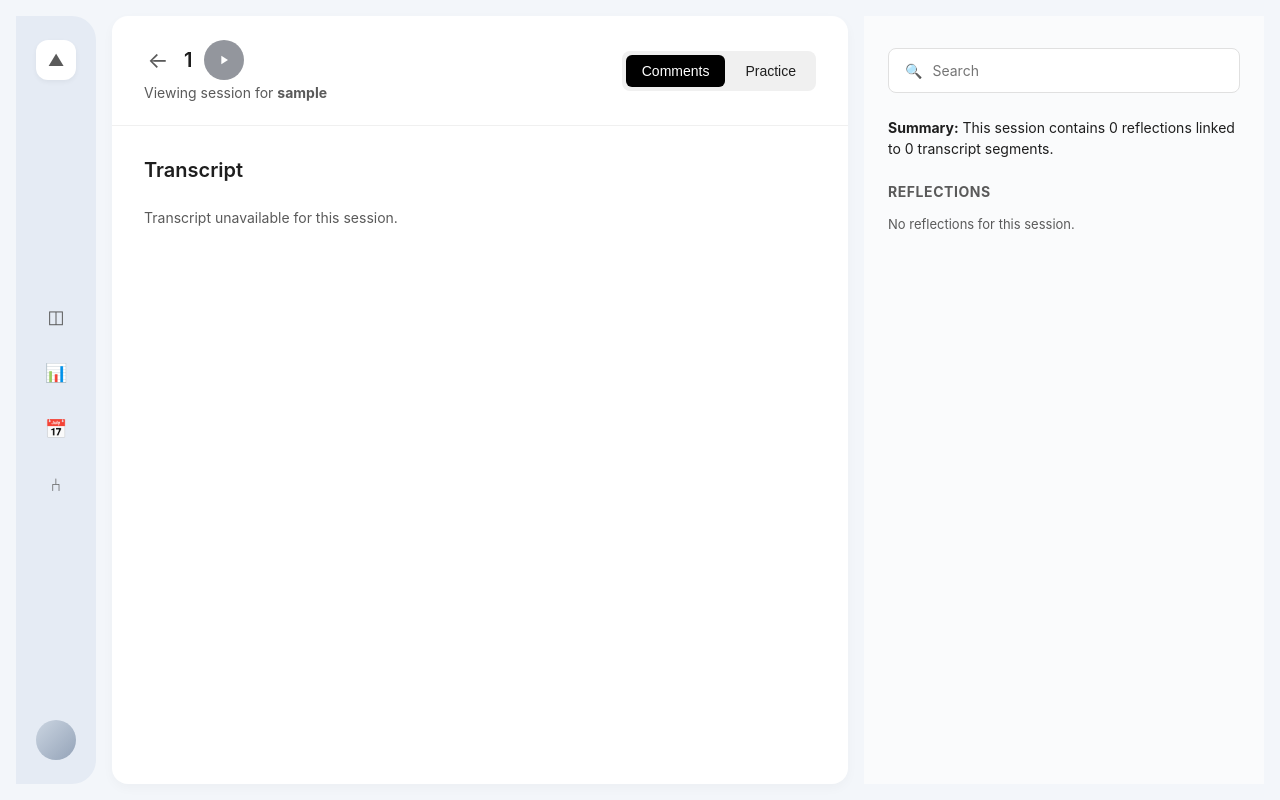
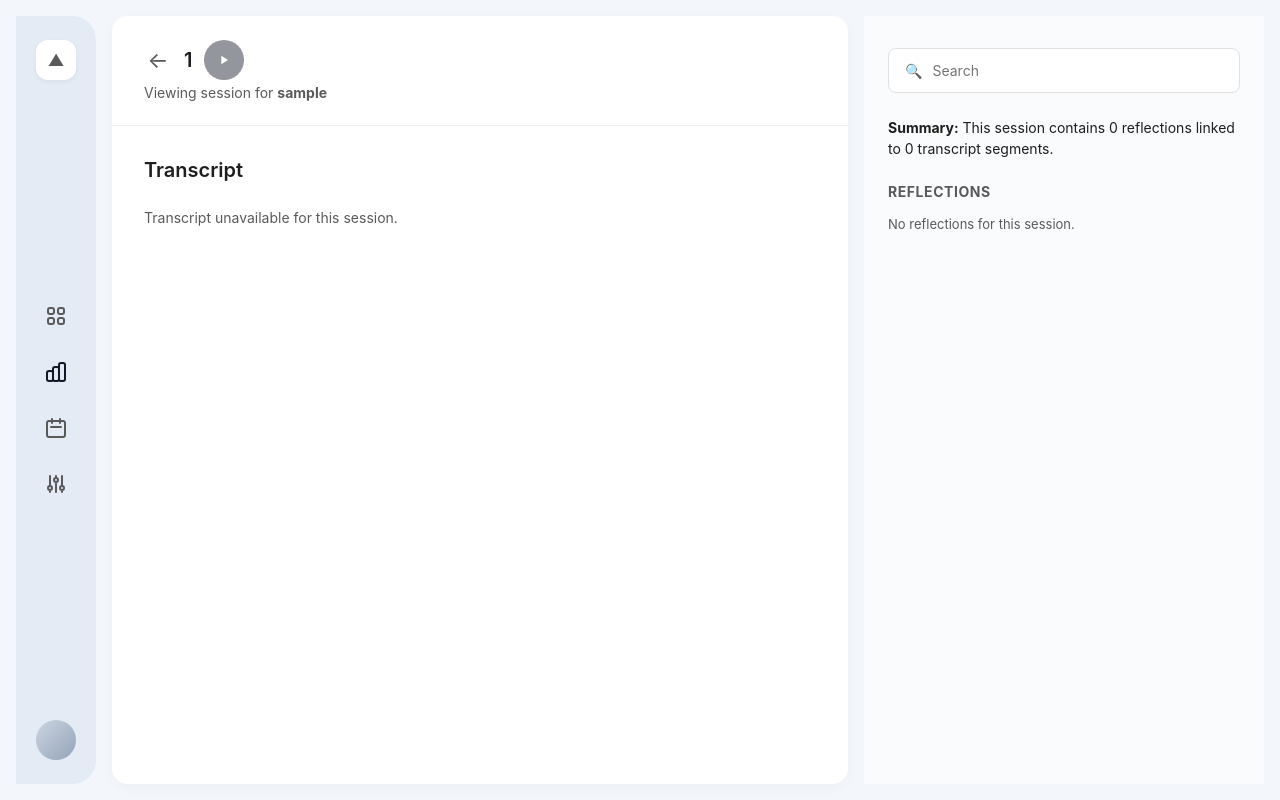
Before and after one commit to lucaskmiyazaki/noonchi_appraisal, a Flask app: a page that uses templates/session.html in a window 1280 px wide. Run offline with Flask 3, Linux system fonts and the light colour scheme; data that the repository does not hold is empty.

Commit message:
fix: layout

```diff
--- /dev/null
+++ b/templates/_left_sidebar.html
@@ -0,0 +1,18 @@
+<nav class="app-nav" aria-hidden="true">
+  <div class="app-logo">▲</div>
+  <div class="app-nav-icons">
+    <div class="app-nav-icon{% if active_nav_icon == 'grid' %} is-active{% endif %}">
+      <svg fill="none" viewBox="0 0 24 24" aria-hidden="true"><path stroke-linecap="round" stroke-linejoin="round" stroke-width="2" d="M4 6a2 2 0 012-2h2a2 2 0 012 2v2a2 2 0 01-2 2H6a2 2 0 01-2-2V6zM14 6a2 2 0 012-2h2a2 2 0 012 2v2a2 2 0 01-2 2h-2a2 2 0 01-2-2V6zM4 16a2 2 0 012-2h2a2 2 0 012 2v2a2 2 0 01-2 2H6a2 2 0 01-2-2v-2zM14 16a2 2 0 012-2h2a2 2 0 012 2v2a2 2 0 01-2 2h-2a2 2 0 01-2-2v-2z"></path></svg>
+    </div>
+    <div class="app-nav-icon{% if active_nav_icon == 'chart' %} is-active{% endif %}">
+      <svg fill="none" viewBox="0 0 24 24" aria-hidden="true"><path stroke-linecap="round" stroke-linejoin="round" stroke-width="2" d="M9 19v-6a2 2 0 00-2-2H5a2 2 0 00-2 2v6a2 2 0 002 2h2a2 2 0 002-2zm0 0V9a2 2 0 012-2h2a2 2 0 012 2v10m-6 0a2 2 0 002 2h2a2 2 0 002-2m0 0V5a2 2 0 012-2h2a2 2 0 012 2v14a2 2 0 01-2 2h-2a2 2 0 01-2-2z"></path></svg>
+    </div>
+    <div class="app-nav-icon{% if active_nav_icon == 'calendar' %} is-active{% endif %}">
+      <svg fill="none" viewBox="0 0 24 24" aria-hidden="true"><path stroke-linecap="round" stroke-linejoin="round" stroke-width="2" d="M8 7V3m8 4V3m-9 8h10M5 21h14a2 2 0 002-2V7a2 2 0 00-2-2H5a2 2 0 00-2 2v12a2 2 0 002 2z"></path></svg>
+    </div>
+    <div class="app-nav-icon{% if active_nav_icon == 'sliders' %} is-active{% endif %}">
+      <svg fill="none" viewBox="0 0 24 24" aria-hidden="true"><path stroke-linecap="round" stroke-linejoin="round" stroke-width="2" d="M12 6V4m0 2a2 2 0 100 4m0-4a2 2 0 110 4m-6 8a2 2 0 100-4m0 4a2 2 0 110-4m0 4v2m0-6V4m6 6v10m6-2a2 2 0 100-4m0 4a2 2 0 110-4m0 4v2m0-6V4"></path></svg>
+    </div>
+  </div>
+  <div class="app-nav-avatar"></div>
+</nav>
--- a/templates/session.html
+++ b/templates/session.html
@@ -25,11 +25,13 @@
     html, body { height: 100%; overflow: hidden; }
     body { font-family: 'Inter', -apple-system, BlinkMacSystemFont, 'Segoe UI', Roboto, sans-serif; background: var(--bg-main); color: var(--text-dark); }
     .session-layout { position: relative; display: grid; grid-template-columns: 80px minmax(0, 1fr) 400px; gap: 16px; height: 100vh; width: 100vw; padding: 16px; }
-    .session-nav { background: var(--sidebar-bg); border-radius: 0 24px 24px 0; display: flex; flex-direction: column; align-items: center; padding: 24px 0; z-index: 3; }
-    .session-logo { width: 40px; height: 40px; border-radius: 12px; background: #fff; color: var(--text-muted); display: flex; align-items: center; justify-content: center; box-shadow: 0 2px 5px rgba(0,0,0,0.05); font-weight: 700; margin-bottom: auto; }
-    .session-nav-icons { display: flex; flex-direction: column; gap: 24px; margin-bottom: auto; }
-    .session-nav-icon { width: 32px; height: 32px; border-radius: 8px; display: flex; align-items: center; justify-content: center; color: var(--text-muted); background: transparent; font-size: 18px; }
-    .session-nav-avatar { width: 40px; height: 40px; border-radius: 999px; background: linear-gradient(135deg, #cbd5e1, #94a3b8); }
+    .app-nav { background: var(--sidebar-bg); border-radius: 0 24px 24px 0; display: flex; flex-direction: column; align-items: center; padding: 24px 0; z-index: 3; }
+    .app-logo { width: 40px; height: 40px; border-radius: 12px; background: #fff; color: var(--text-muted); display: flex; align-items: center; justify-content: center; box-shadow: 0 2px 5px rgba(0,0,0,0.05); font-weight: 700; margin-bottom: auto; }
+    .app-nav-icons { display: flex; flex-direction: column; gap: 24px; margin-bottom: auto; }
+    .app-nav-icon { width: 32px; height: 32px; border-radius: 8px; display: flex; align-items: center; justify-content: center; color: var(--text-muted); background: transparent; font-size: 18px; }
+    .app-nav-icon svg { width: 24px; height: 24px; stroke: currentColor; }
+    .app-nav-icon.is-active { color: #111827; }
+    .app-nav-avatar { width: 40px; height: 40px; border-radius: 999px; background: linear-gradient(135deg, #cbd5e1, #94a3b8); }
     .session-main { position: relative; z-index: 1; background: var(--panel-bg); border-radius: var(--card-radius); box-shadow: 0 4px 12px rgba(0,0,0,0.03); display: flex; flex-direction: column; min-width: 0; overflow: hidden; }
     .session-main-header { display: flex; align-items: center; justify-content: space-between; gap: 16px; padding: 24px 32px; border-bottom: 1px solid #f0f0f0; }
     .session-main-title-group { display: flex; align-items: flex-start; gap: 16px; min-width: 0; }
@@ -38,9 +40,6 @@
     .session-heading-title-row { display: flex; align-items: center; gap: 12px; min-width: 0; }
     .session-heading h1 { font-size: 20px; font-weight: 600; margin: 0; }
     .subtle-line { color: var(--text-muted); font-size: 14px; margin: 0; }
-    .session-toggle-group { display: inline-flex; background: #f0f0f0; border-radius: 8px; padding: 4px; gap: 4px; }
-    .session-toggle-btn { border: 0; border-radius: 6px; padding: 8px 16px; font-size: 14px; font-weight: 500; background: transparent; color: var(--text-dark); }
-    .session-toggle-btn.is-active { background: #000; color: #fff; }
     .session-content { position: relative; flex: 1; min-height: 0; }
     .transcript-scroll { position: relative; height: 100%; overflow-y: auto; padding: 32px; }
     .transcript-content { position: relative; max-width: 700px; margin: 0 auto; }
@@ -124,7 +123,7 @@
     @media (max-width: 1180px) {
       body { overflow: auto; }
       .session-layout { grid-template-columns: 1fr; height: auto; min-height: 100vh; }
-      .session-nav { display: none; }
+      .app-nav { display: none; }
       .session-main { min-height: 60vh; }
       .session-sidebar-panel { height: auto; min-height: 0; }
       .reflection-links { display: none; }
@@ -133,19 +132,11 @@
 </head>
 {% set resolved_user = current_user or '' %}
 {% set resolved_session = current_session or '' %}
+{% set active_nav_icon = 'chart' %}
 <body data-current-user="{{ resolved_user }}" data-current-session="{{ resolved_session }}">
   <div class="session-layout">
     <svg id="reflectionLinks" class="reflection-links" aria-hidden="true"></svg>
-    <nav class="session-nav" aria-hidden="true">
-      <div class="session-logo">▲</div>
-      <div class="session-nav-icons">
-        <div class="session-nav-icon">◫</div>
-        <div class="session-nav-icon">📊</div>
-        <div class="session-nav-icon">📅</div>
-        <div class="session-nav-icon">⑃</div>
-      </div>
-      <div class="session-nav-avatar"></div>
-    </nav>
+    {% include '_left_sidebar.html' %}
     <div class="session-main">
       <header class="session-main-header">
         <div class="session-main-title-group">
@@ -159,10 +150,6 @@
             </div>
             <p class="subtle-line">Viewing session for <strong>{{ resolved_user }}</strong></p>
           </div>
-        </div>
-        <div class="session-toggle-group" aria-hidden="true">
-          <button class="session-toggle-btn is-active" type="button">Comments</button>
-          <button class="session-toggle-btn" type="button">Practice</button>
         </div>
       </header>
       <div id="waveformContainer" class="session-content"></div>
```
Also changed, not shown: templates/practice.html (+10 -16 lines).
